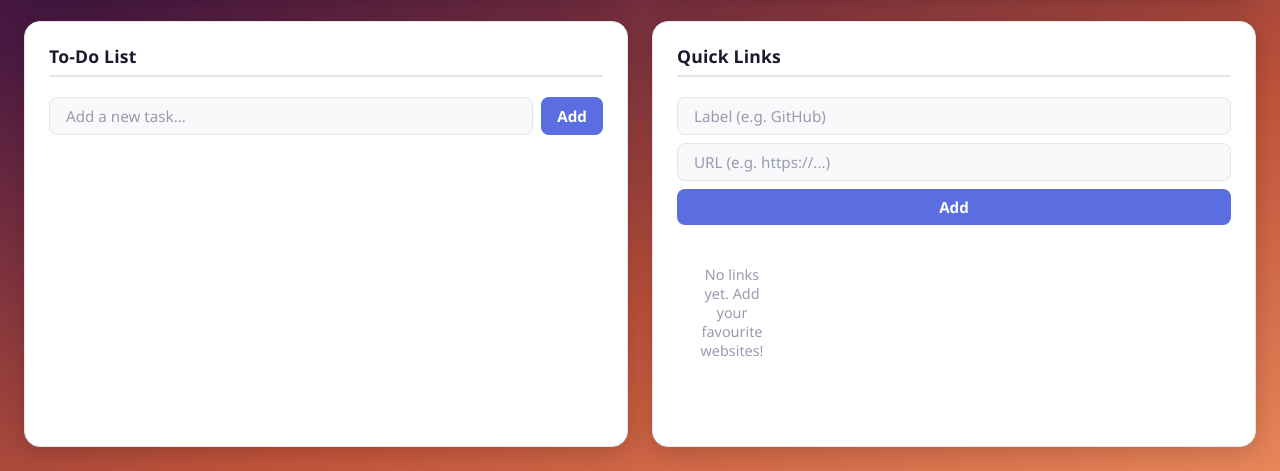
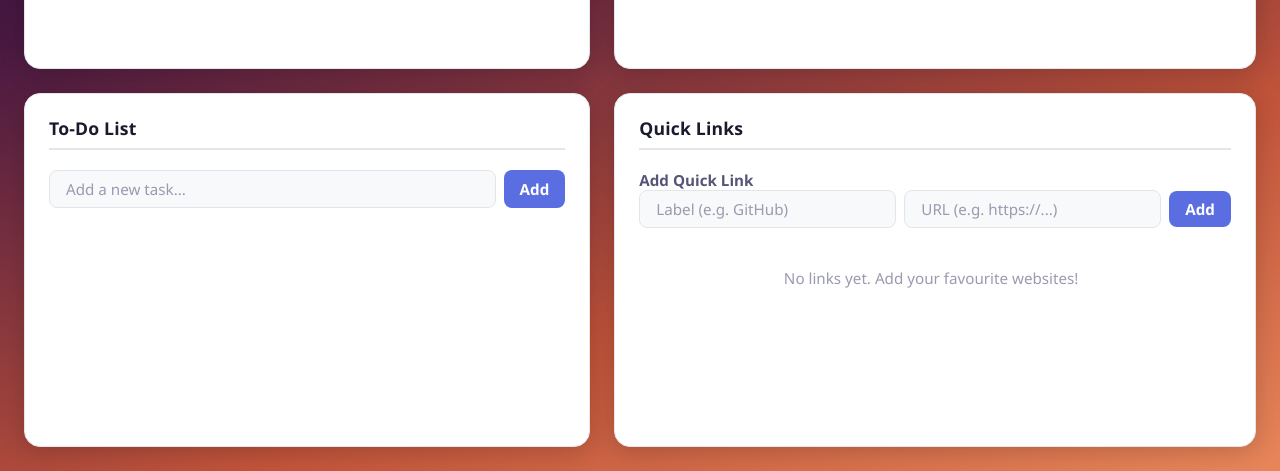
Before and after one commit to putuyogiardyantika-boop/CodingCamp-15June26-putuyogi, a plain HTML site: page index.html in a window 1280 px wide. Shown: the part 329-800 px from the top of the page. Drawn offline with Linux system fonts and the light colour scheme.

Commit message:
Upload proyek termasuk folder .kiro

```diff
--- a/css/style.css
+++ b/css/style.css
@@ -488,6 +488,36 @@ time, output {
   gap: var(--spacing-sm);
 }
 
+.links__fieldset {
+  border: none;
+  padding: 0;
+  margin: 0;
+  display: flex;
+  flex-direction: column;
+  gap: var(--spacing-sm);
+  width: 100%;
+}
+
+.links__legend {
+  font-size: 0.95rem;
+  font-weight: 600;
+  color: var(--text-secondary);
+  margin-bottom: 2px;
+}
+
+.links__add-btn { display: inline-block; }
+
+@media (min-width: 600px) {
+  .links__fieldset {
+    flex-direction: row;
+    align-items: center;
+    gap: var(--spacing-sm);
+  }
+  .links__legend { margin-right: var(--spacing-sm); margin-bottom: 0; }
+  .links__fieldset input { flex: 1; }
+  .links__add-btn { flex: 0 0 auto; }
+}
+
 .links__form input {
   padding: var(--spacing-sm) var(--spacing-md);
   border: 1.5px solid var(--card-border);
@@ -529,6 +559,9 @@ time, output {
   overflow-x: visible;
   padding: 8px 8px 4px 4px; /* ruang untuk tombol × yang overflow */
 }
+
+/* Reset list semantics for the grid when using <ul> */
+.links__grid { list-style: none; padding-left: 0; }
 
 .link__item {
   position: relative;
@@ -578,11 +611,18 @@ time, output {
 
 .links__empty {
   color: var(--text-muted);
-  font-size: 0.9rem;
+  font-size: 0.95rem;
   text-align: center;
   padding: var(--spacing-md);
   font-family: var(--font-family);
+  /* Make empty state span all grid columns and center itself */
+  grid-column: 1 / -1;
+  justify-self: center;
+  align-self: center;
+  max-width: 420px;
+  margin: 0 auto;
 }
+
 
 /* ============================================================
    Theme Toggle Button
--- a/index.html
+++ b/index.html
@@ -117,32 +117,39 @@
       <h2 class="widget__title" id="links-title">Quick Links</h2>
 
       <form class="links__form" id="links-form" aria-label="Add new quick link">
+        <fieldset class="links__fieldset">
+          <legend class="links__legend">Add Quick Link</legend>
+
           <label for="links-label" class="sr-only">Link label</label>
           <input
             type="text"
             id="links-label"
+            name="links-label"
             placeholder="Label (e.g. GitHub)"
             autocomplete="off"
             aria-label="Link label"
           />
+
           <label for="links-url" class="sr-only">Link URL</label>
           <input
             type="url"
             id="links-url"
+            name="links-url"
             placeholder="URL (e.g. https://...)"
             autocomplete="url"
             aria-label="Link URL"
           />
-        <button type="submit">Add</button>
+
+          <button type="submit" class="links__add-btn">Add</button>
+        </fieldset>
       </form>
 
-      <div
+      <ul
         class="links__grid"
         id="links-grid"
-        role="list"
         aria-label="Quick links"
         aria-live="polite"
-      ></div>
+      ></ul>
     </section>
 
   </main>
--- a/js/app.js
+++ b/js/app.js
@@ -483,9 +483,8 @@ const QuickLinks = {
   },
 
   renderItem(link) {
-    const wrapper = document.createElement('div');
+    const wrapper = document.createElement('li');
     wrapper.className = 'link__item';
-    wrapper.setAttribute('role', 'listitem');
 
     const anchor = document.createElement('a');
     anchor.href   = link.url;
@@ -511,8 +510,9 @@ const QuickLinks = {
     if (!grid) return;
     grid.innerHTML = '';
     if (this.links.length === 0) {
-      const empty = document.createElement('p');
+      const empty = document.createElement('li');
       empty.className   = 'links__empty';
+      empty.setAttribute('role', 'listitem');
       empty.textContent = 'No links yet. Add your favourite websites!';
       grid.appendChild(empty);
       return;
```
Lines whose indentation alone changed are shown as unchanged.
